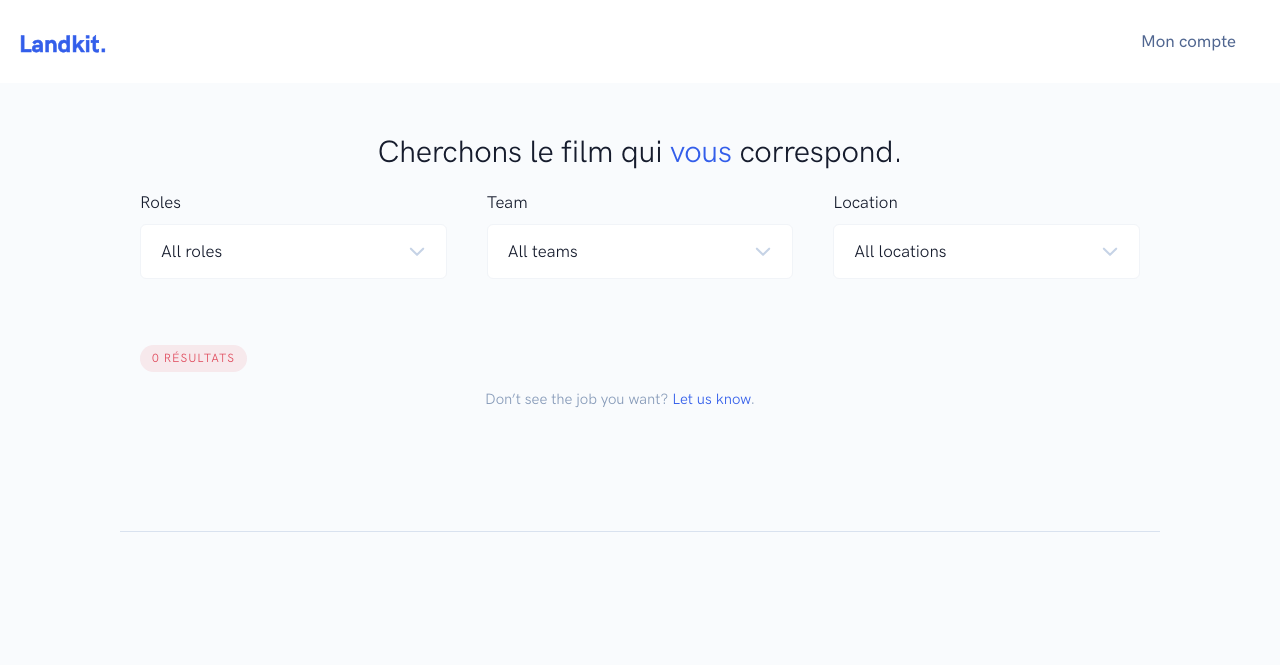
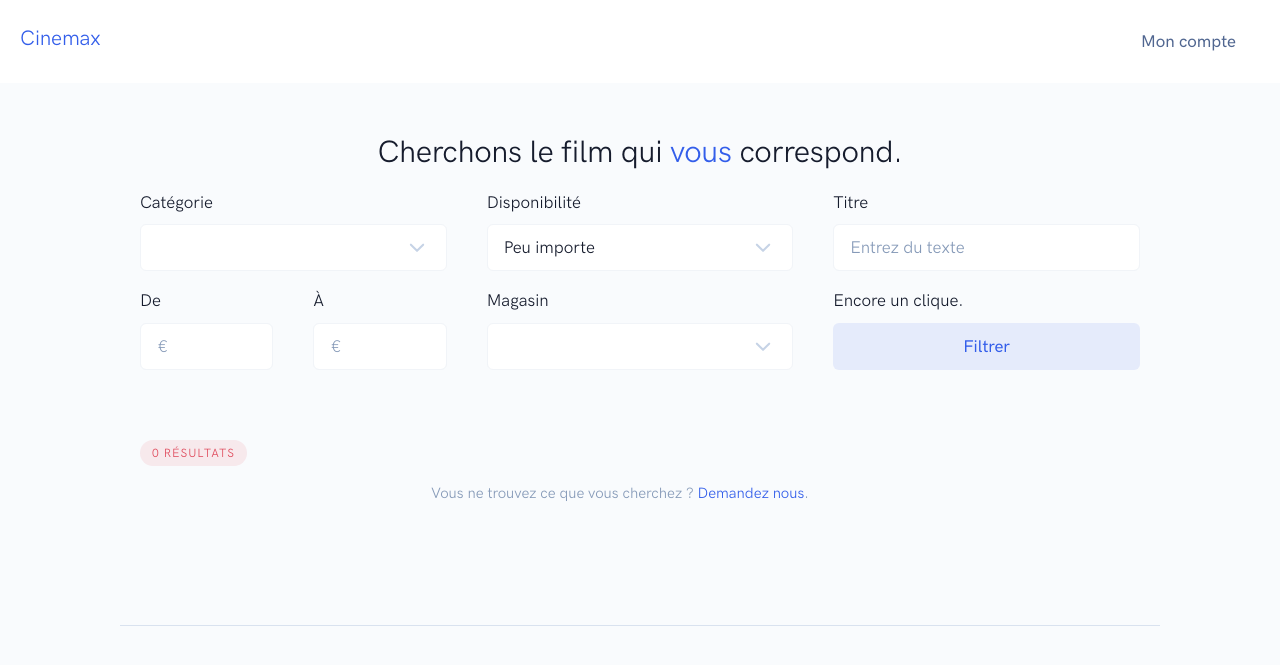
Before and after one commit to Victor-Linard/cinemax, a PHP site: page /movies.php in a window 1280 px wide. Shown: the top 665 px of the page. Run offline with PHP 8.4, Linux system fonts and the light colour scheme; data that the repository does not hold is empty; some libraries are stand-ins or nearby versions.

Commit message:
create filter input

```diff
--- a/movies.php
+++ b/movies.php
@@ -193,8 +193,9 @@ error_reporting(E_ALL);
     <div class="container-fluid">
 
         <!-- Brand -->
-        <a class="navbar-brand" href="./index.html">
-            <img src="./assets/img/brand.svg" class="navbar-brand-img" alt="...">
+        <a class="navbar-brand" href="./index.php">
+            <h3>Cinemax</h3>
+            <!-- <img src="./assets/img/brand.svg" class="navbar-brand-img" alt="...">-->
         </a>
 
         <!-- Toggler -->
@@ -250,73 +251,80 @@ error_reporting(E_ALL);
     <div class="container pb-8 pb-md-11 border-bottom border-gray-300">
         <div class="row justify-content-center">
             <div class="col-12 col-md-10 col-lg-8 text-center">
-
                 <!-- Heading -->
-                <h2>
-                    Cherchons le film qui <span class="text-primary">vous </span> correspond.
-                </h2>
-
+                <h2>Cherchons le film qui <span class="text-primary">vous </span> correspond.</h2>
             </div>
         </div> <!-- / .row -->
         <div class="row">
             <div class="col-12">
-
                 <!-- Form -->
                 <form class="mb-7 mb-md-9">
                     <div class="row">
                         <div class="col-12 col-md-4">
-
                             <div class="form-group mb-5 mb-md-0">
-
                                 <!-- Label -->
-                                <label class="form-label" for="applyRoles">Roles</label>
-
+                                <label class="form-label" for="filmCategory">Catégorie</label>
                                 <!-- Select -->
-                                <select class="form-select" id="applyRoles">
-                                    <option selected>All roles</option>
-                                    <option>Design</option>
-                                    <option>Engineering</option>
-                                    <option>Product</option>
-                                    <option>Testing</option>
-                                    <option>Support</option>
+                                <select class="form-select form-select-sm" data-choices='{"removeItemButton": true}' multiple id="filmCategory">
+                                    <?php echo getAllCategory($CONFIG['database']); ?>
                                 </select>
-
                             </div>
-
                         </div>
                         <div class="col-12 col-md-4">
-
                             <div class="form-group mb-5 mb-md-0">
-
                                 <!-- Label -->
-                                <label class="form-label" for="applyTeam">Team</label>
-
+                                <label class="form-label" for="filmDisponibility">Disponibilité</label>
                                 <!-- Select -->
-                                <select class="form-select" id="applyTeam">
-                                    <option selected>All teams</option>
-                                    <option>Consumer</option>
-                                    <option>Consulting</option>
-                                    <option>Internal tools</option>
+                                <select class="form-select form-select-sm" data-choices id="filmDisponibility">
+                                    <option selected>Peu importe</option>
+                                    <option >En stock</option>
+                                    <option>Indiponible</option>
                                 </select>
-
                             </div>
-
                         </div>
                         <div class="col-12 col-md-4">
-
                             <div class="form-group mb-0">
-
                                 <!-- Label -->
-                                <label class="form-label" for="applyLocation">Location</label>
-
+                                <label class="form-label" for="filmTitle">Titre</label>
                                 <!-- Select -->
-                                <select class="form-select" id="applyLocation">
-                                    <option selected>All locations</option>
-                                    <option>London</option>
-                                    <option>Los Angeles</option>
-                                    <option>Paris</option>
-                                    <option>San Francisco</option>
+                                <input class="form-control form-control-sm" id="filmTitle" type="text" placeholder="Entrez du texte">
+                            </div>
+                        </div>
+                    </div>
+                    <div class="row" style="margin-top: 1rem;">
+                        <div class="col-12 col-md-2">
+                            <div class="form-group mb-0">
+                                <!-- Label -->
+                                <label class="form-label" for="filmMinPrice">De</label>
+                                <!-- Select -->
+                                <input class="form-control form-control-sm" id="filmMinPrice" type="text" placeholder="€">
+                            </div>
+                        </div>
+                        <div class="col-12 col-md-2">
+                            <div class="form-group mb-0">
+                                <!-- Label -->
+                                <label class="form-label" for="filmMaxPrice">À</label>
+                                <!-- Select -->
+                                <input class="form-control form-control-sm" id="filmMaxPrice" type="text" placeholder="€">
+                            </div>
+                        </div>
+                        <div class="col-12 col-md-4">
+                            <div class="form-group mb-0">
+                                <!-- Label -->
+                                <label class="form-label" for="filmStore">Magasin</label>
+                                <!-- Select -->
+                                <select class="form-select form-select-sm" data-choices='{"removeItemButton": true}' multiple id="filmStore">
+                                    <?php echo getAllStore($CONFIG['database']); ?>
                                 </select>
+                            </div>
+                        </div>
+                        <div class="col-12 col-md-4">
+                            <div class="form-group mb-0">
+                                <!-- Label -->
+                                <label class="form-label" for="filmFilterSend">Encore un clique.</label>
+                                <button type="button" class="w-100 btn btn-primary-soft btn-sm mb-1 lift" id="filmFilterSend">
+                                    Filtrer
+                                </button>
                             </div>
                         </div>
                     </div> <!-- / .row -->
@@ -324,13 +332,11 @@ error_reporting(E_ALL);
             </div>
         </div> <!-- / .row -->
         <div class="row align-items-center mb-5">
-
             <?php echo getMovies($CONFIG['database']); ?>
             <!-- Text -->
             <p class="fs-sm text-center text-muted mb-0">
-                Don’t see the job you want? <a href="#!">Let us know</a>.
+                Vous ne trouvez ce que vous cherchez ? <a href="mailto:contact@cinemax.com">Demandez nous</a>.
             </p>
-
         </div> <!-- / .container -->
 </section>
 
```
Also changed, not shown: PHPScripts/functions.inc.php (+29 -0 lines).
